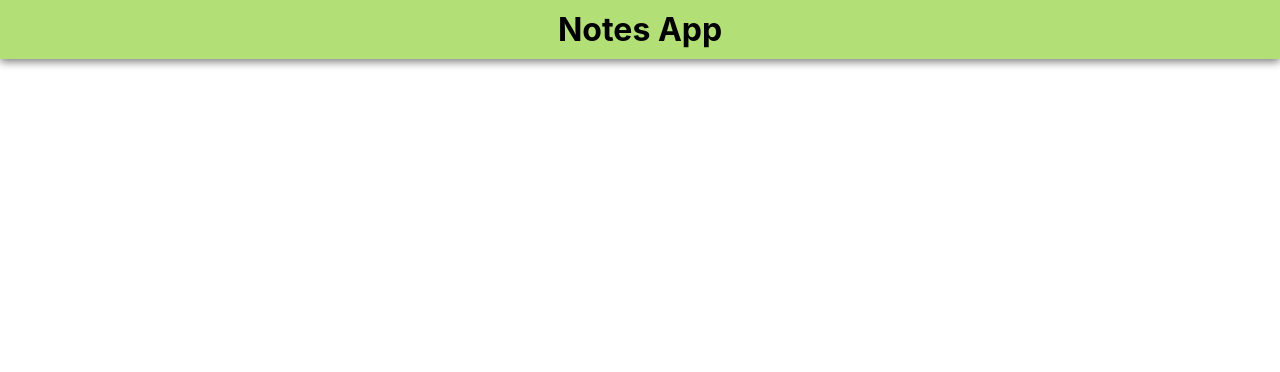
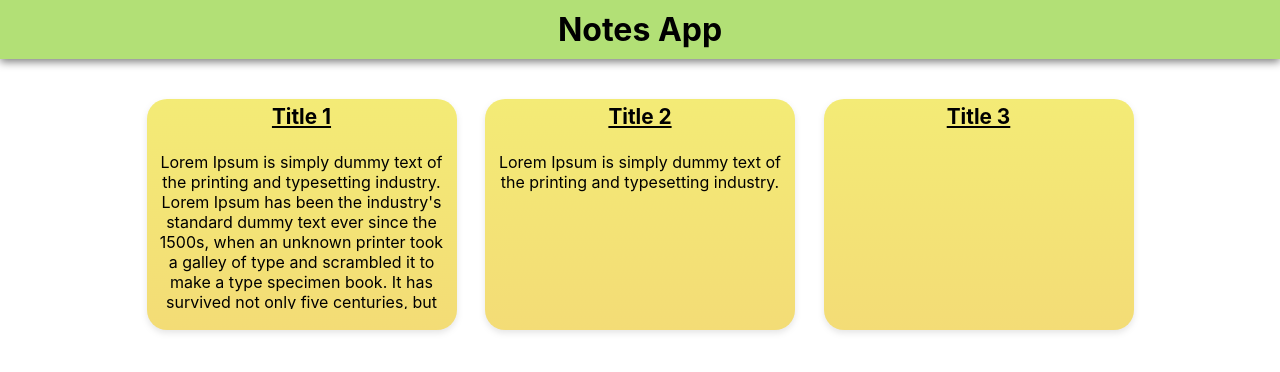
Before and after one commit to nedimdzanic/notes-app, a React (Create React App) app: page / in a window 1280 px wide. Shown: the top 372 px of the page. Built offline with nearby package versions, Linux system fonts and the light colour scheme.

Commit message:
feat: notes component

```diff
--- a/src/App.js
+++ b/src/App.js
@@ -1,7 +1,13 @@
 import Header from "./components/Header/Header";
+import Notes from "./components/Notes/Notes";
 
 const App = () => {
-  return <Header />;
+  return (
+    <>
+      <Header />
+      <Notes />
+    </>
+  );
 };
 
 export default App;
--- /dev/null
+++ b/src/components/Notes/Notes.js
@@ -0,0 +1,37 @@
+import classes from "./Notes.module.css";
+
+const Notes = () => {
+  return (
+    <section className={classes.container}>
+      <div className={classes.card}>
+        <h2>Title 1</h2>
+        <p className={classes.description}>
+          Lorem Ipsum is simply dummy text of the printing and typesetting
+          industry. Lorem Ipsum has been the industry's standard dummy text ever
+          since the 1500s, when an unknown printer took a galley of type and
+          scrambled it to make a type specimen book. It has survived not only
+          five centuries, but also the leap into electronic typesetting,
+          remaining essentially unchanged. It was popularised in the 1960s with
+          the release of Letraset sheets containing Lorem Ipsum passages, and
+          more recently with desktop publishing software like Aldus PageMaker
+          including versions of Lorem Ipsum.
+        </p>
+      </div>
+
+      <div className={classes.card}>
+        <h2>Title 2</h2>
+        <p className={classes.description}>
+          Lorem Ipsum is simply dummy text of the printing and typesetting
+          industry.
+        </p>
+      </div>
+
+      <div className={classes.card}>
+        <h2>Title 3</h2>
+        <p className={classes.description}></p>
+      </div>
+    </section>
+  );
+};
+
+export default Notes;
--- /dev/null
+++ b/src/components/Notes/Notes.module.css
@@ -0,0 +1,39 @@
+.container {
+  /*border: 1px solid red;*/
+  display: flex;
+  flex-wrap: wrap;
+  justify-content: space-evenly;
+  max-width: 80%;
+  margin: 0 auto;
+}
+.card {
+  background-image: linear-gradient(rgb(243, 235, 118), rgb(243, 220, 118));
+  width: 300px;
+  height: auto;
+  text-align: center;
+  border-radius: 20px;
+  filter: drop-shadow(0px 3px 3px rgba(0, 0, 0, 0.1));
+  margin: 20px 10px;
+  padding: 5px;
+}
+.card h2 {
+  margin: 0px;
+  text-decoration: underline;
+  font-size: 1.3rem;
+}
+.description {
+  height: 150px;
+  padding: 7px;
+  overflow: auto;
+}
+.description::-webkit-scrollbar {
+  width: 3px;
+}
+.description::-webkit-scrollbar-track {
+  background-color: rgba(255, 255, 255, 0.7);
+  border-radius: 20px;
+}
+.description::-webkit-scrollbar-thumb {
+  background-color: rgba(0, 0, 0, 0.5);
+  border-radius: 20px;
+}
```
